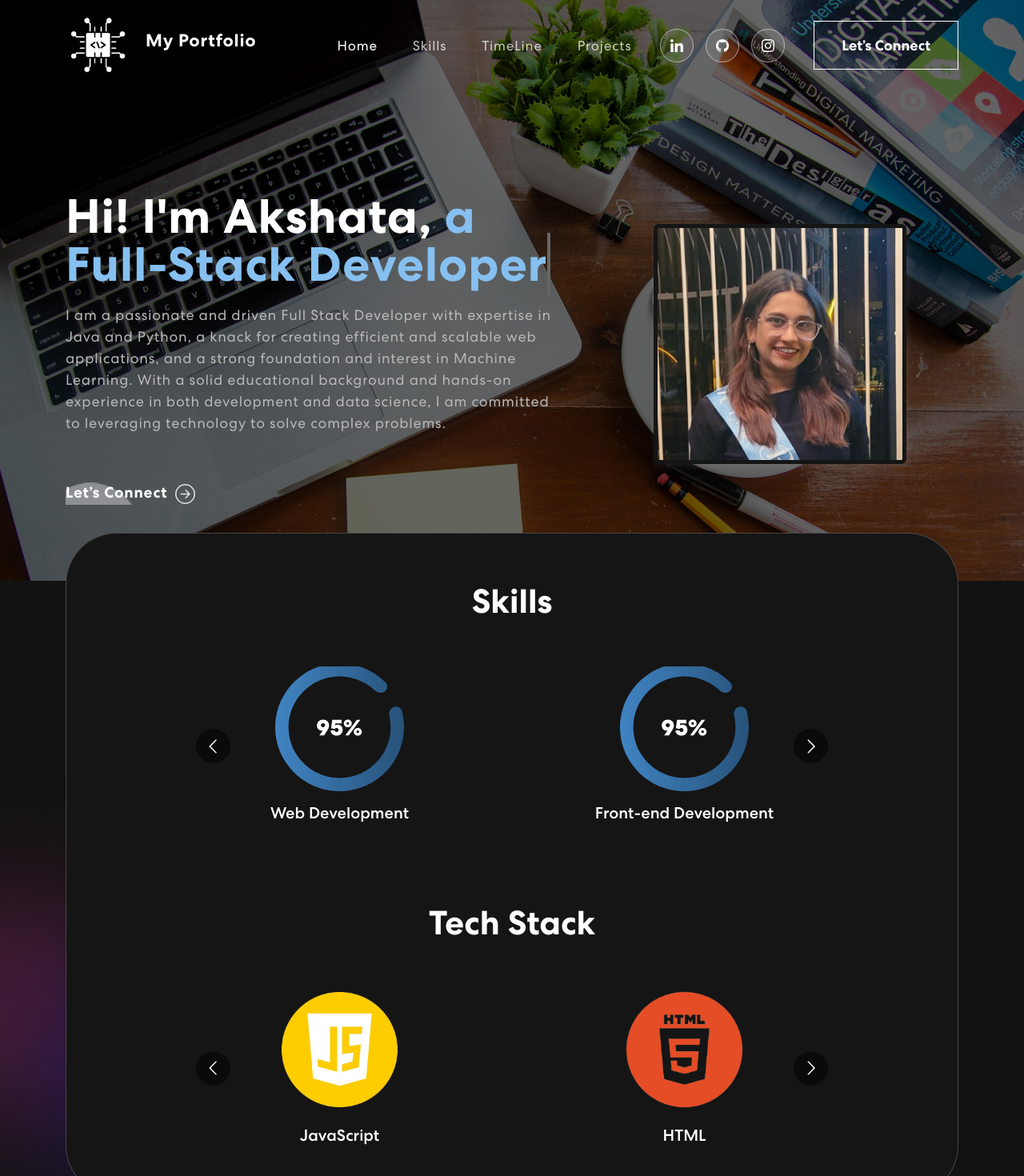
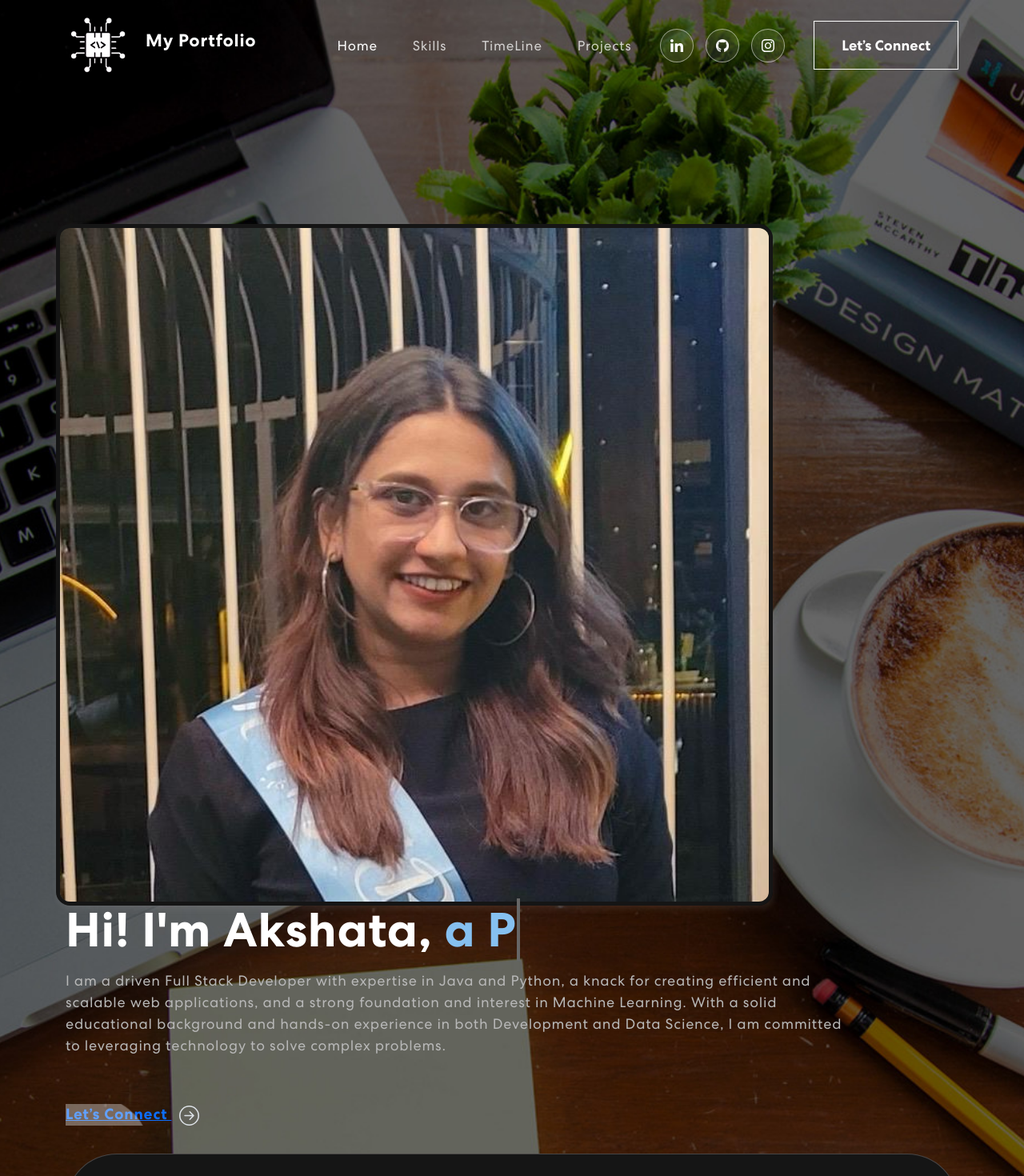
Before and after one commit to disha3006/My-Portfolio, a React (Create React App) app: page / in a window 1280 px wide. Shown: the top 1470 px of the page at 80% size. Built offline with nearby package versions, Linux system fonts and the light colour scheme.

Commit message:
Update Banner.js

```diff
--- a/src/components/Banner.js
+++ b/src/components/Banner.js
@@ -1,6 +1,5 @@
 import { useState, useEffect } from "react";
 import { Container, Row, Col } from "react-bootstrap";
-// import headerImg from "../assets/img/header-img.svg";
 import headerImg from "../assets/img/photo.jpeg";
 import { ArrowRightCircle } from 'react-bootstrap-icons';
 import 'animate.css';
@@ -10,10 +9,10 @@ export const Banner = () => {
   const [loopNum, setLoopNum] = useState(0);
   const [isDeleting, setIsDeleting] = useState(false);
   const [text, setText] = useState('');
-  const [delta, setDelta] = useState(300 - Math.random() * 100);
+  const [delta, setDelta] = useState(200 - Math.random() * 50); // Faster typing speed
   const [index, setIndex] = useState(1);
-  const toRotate = [ "a Full-Stack Developer",  "a Python Developer", "an ML enthusiat" ];
-  const period = 2000;
+  const toRotate = ["a Full-Stack Developer", "a Python Developer", "an ML enthusiast"];
+  const period = 1000; // Faster rotation period
 
   useEffect(() => {
     let ticker = setInterval(() => {
@@ -42,7 +41,7 @@ export const Banner = () => {
       setIsDeleting(false);
       setLoopNum(loopNum + 1);
       setIndex(1);
-      setDelta(500);
+      setDelta(200 - Math.random() * 50); // Reset typing speed after deletion
     } else {
       setIndex(prevIndex => prevIndex + 1);
     }
@@ -50,33 +49,27 @@ export const Banner = () => {
 
   return (
     <section className="banner" id="home">
+      <img src={headerImg} alt="Header Img"/>
       <Container>
-        <Row className="aligh-items-center">
-          <Col xs={12} md={6} xl={7}>
+        <Row className="align-items-center">
+          <Col xs={12} md={6} xl={11}>
             <TrackVisibility>
+
               {({ isVisible }) =>
-              <div className={isVisible ? "animate__animated animate__fadeIn" : ""}>
 
-                <h1>{`Hi! I'm Akshata,`} <span className="txt-rotate" dataPeriod="1000" data-rotate='[ "a Full-Stack Developer",  "a Python Developer", "an ML enthusiat" ]'><span className="wrap">{text}</span></span></h1>
-                  <p>I am a passionate and driven Full Stack Developer with expertise in Java and Python, a knack for creating efficient and scalable web applications, and a strong foundation and interest in Machine Learning. With a solid educational background and hands-on experience in both development and data science, I am committed to leveraging technology to solve complex problems.</p>
+                <div className={isVisible ? "animate__animated animate__fadeIn" : ""}>
 
+                  <h1>{`Hi! I'm Akshata,`} <span className="txt-rotate" dataPeriod="1000" data-rotate='[ "a Full-Stack Developer",  "a Python Developer", "an ML enthusiast" ]'><span className="wrap">{text}</span></span></h1>
+                  <p>
+                    I am a driven <span className="highlight-1"> Full Stack Developer </span> with expertise in <span className="highlight-1">Java and Python</span>, a knack for creating efficient and scalable web applications, and a strong foundation and interest in <span className="highlight-2"> Machine Learning</span>. With a solid educational background and hands-on experience in both <span className="highlight-3">Development and Data Science</span>, I am committed to leveraging technology to <span className="highlight-3">solve complex problems</span>.
+                  </p>                  <div className="highlight-container">
                     <button className="connect-button">
-                      Let’s Connect <a href="#connect"><ArrowRightCircle size={25} /></a>
+                    <a href="#connect"> Let’s Connect <ArrowRightCircle size={25} /></a>
                     </button>
-                  </div>}
+
+                  </div>
+                </div>}
             </TrackVisibility>
-          </Col>
-          <Col xs={12} md={6} xl={5}>
-            {/* <TrackVisibility>
-              {({ isVisible }) =>
-                <div className={isVisible ? "animate__animated animate__zoomIn" : ""}>
-                  <img src={headerImg} alt="Header Img"/>
-                </div>
-                }
-            </TrackVisibility> */}
-                <div>
-                  <img src={headerImg} alt="Header Img"/>
-                </div>
           </Col>
         </Row>
       </Container>
```
